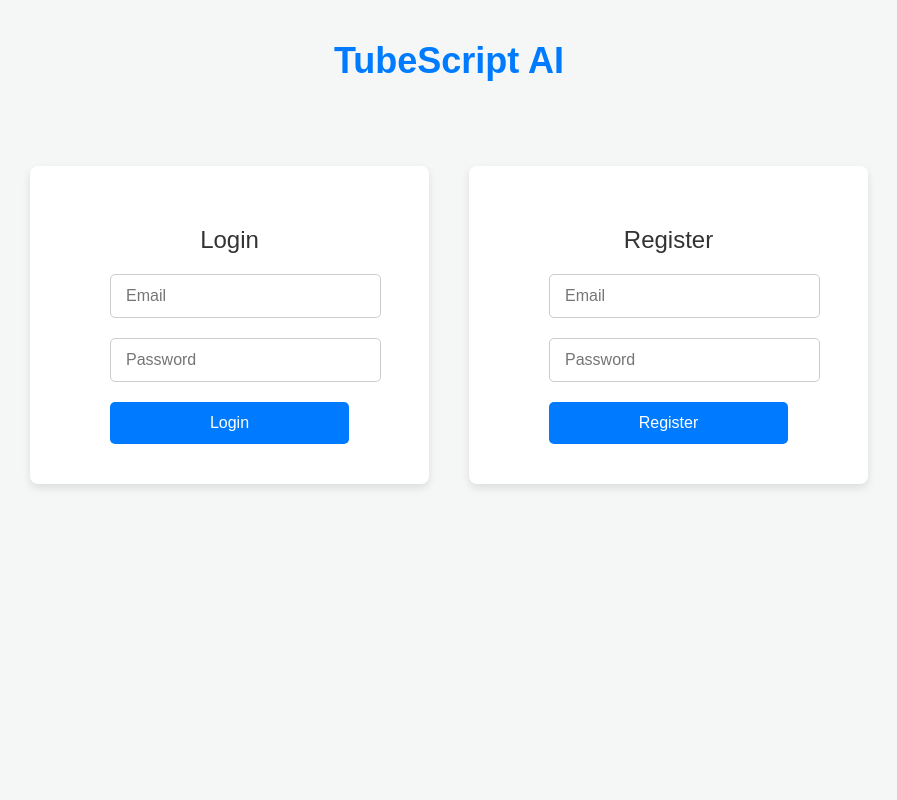
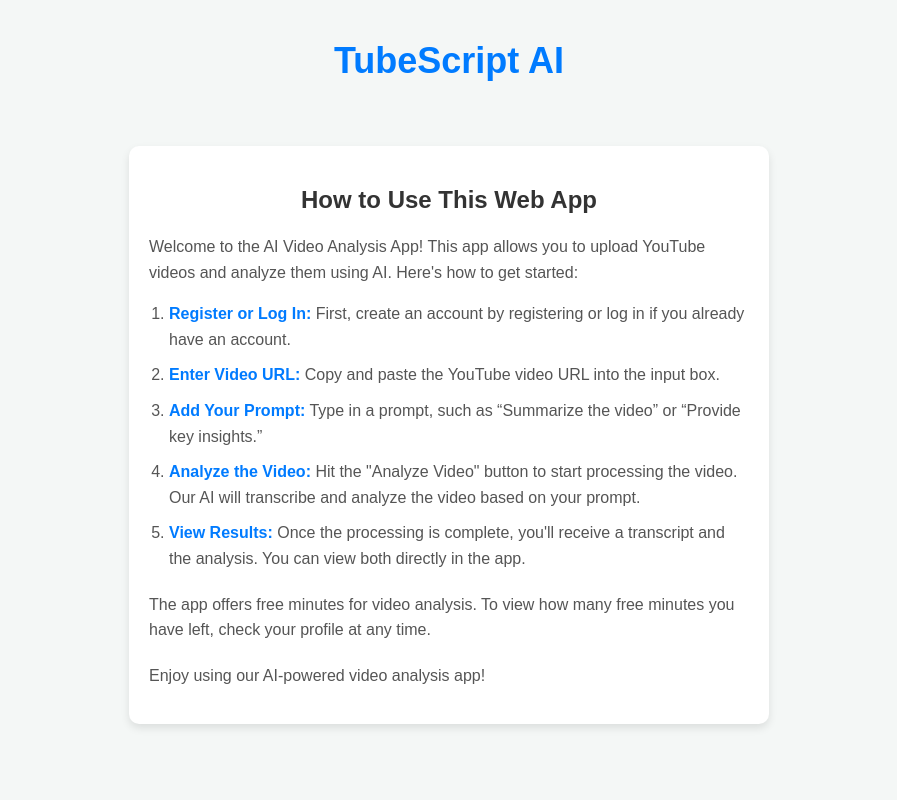
Before and after one commit to CodeJonesW/tubeScriptAiWebApp, a React (Create React App) app: page / in a window 1280 px wide. Shown: the top 800 px of the page, without its empty margins (191-1088 px from the left). Built offline with nearby package versions, Linux system fonts and the light colour scheme.

Commit message:
add how to use card to login page

```diff
--- a/src/App.js
+++ b/src/App.js
@@ -2,6 +2,7 @@
 import InputForm from "./components/InputForm";
 import Results from "./components/Results";
 import Login from "./components/Login";
+import HowToUseCard from "./components/HowToUse";
 import Profile from "./components/Profile";
 import Register from "./components/Register";
 import axios from "axios";
@@ -140,6 +141,8 @@
       ) : null}
       <h1>TubeScript AI</h1>
 
+      <HowToUseCard />
+
       {!isAuthenticated ? (
         <div className="auth-container">
           <div className="auth-form">
--- /dev/null
+++ b/src/components/HowToUse.js
@@ -0,0 +1,47 @@
+import React from "react";
+import "../css/HowToUse.css"; // Import the CSS for this component
+
+const HowToUseCard = () => {
+  return (
+    <div className="how-to-use-card">
+      <h2 className="how-to-use-title">How to Use This Web App</h2>
+      <div className="how-to-use-content">
+        <p>
+          Welcome to the AI Video Analysis App! This app allows you to upload
+          YouTube videos and analyze them using AI. Here's how to get started:
+        </p>
+        <ol>
+          <li>
+            <strong>Register or Log In:</strong> First, create an account by
+            registering or log in if you already have an account.
+          </li>
+          <li>
+            <strong>Enter Video URL:</strong> Copy and paste the YouTube video
+            URL into the input box.
+          </li>
+          <li>
+            <strong>Add Your Prompt:</strong> Type in a prompt, such as
+            “Summarize the video” or “Provide key insights.”
+          </li>
+          <li>
+            <strong>Analyze the Video:</strong> Hit the "Analyze Video" button
+            to start processing the video. Our AI will transcribe and analyze
+            the video based on your prompt.
+          </li>
+          <li>
+            <strong>View Results:</strong> Once the processing is complete,
+            you'll receive a transcript and the analysis. You can view both
+            directly in the app.
+          </li>
+        </ol>
+        <p>
+          The app offers free minutes for video analysis. To view how many free
+          minutes you have left, check your profile at any time.
+        </p>
+        <p>Enjoy using our AI-powered video analysis app!</p>
+      </div>
+    </div>
+  );
+};
+
+export default HowToUseCard;
--- /dev/null
+++ b/src/css/HowToUse.css
@@ -0,0 +1,38 @@
+.how-to-use-card {
+  background-color: #ffffff;
+  border-radius: 10px;
+  box-shadow: 0 4px 8px rgba(0, 0, 0, 0.1);
+  padding: 20px;
+  max-width: 600px;
+  margin: 40px auto;
+}
+
+.how-to-use-title {
+  font-size: 24px;
+  font-weight: 600;
+  color: #333;
+  margin-bottom: 20px;
+  text-align: center;
+}
+
+.how-to-use-content {
+  font-size: 16px;
+  line-height: 1.6;
+  color: #555;
+}
+
+.how-to-use-content ol {
+  padding-left: 20px;
+}
+
+.how-to-use-content ol li {
+  margin-bottom: 10px;
+}
+
+.how-to-use-content strong {
+  color: #007bff;
+}
+
+.how-to-use-content p {
+  margin-top: 20px;
+}
```
